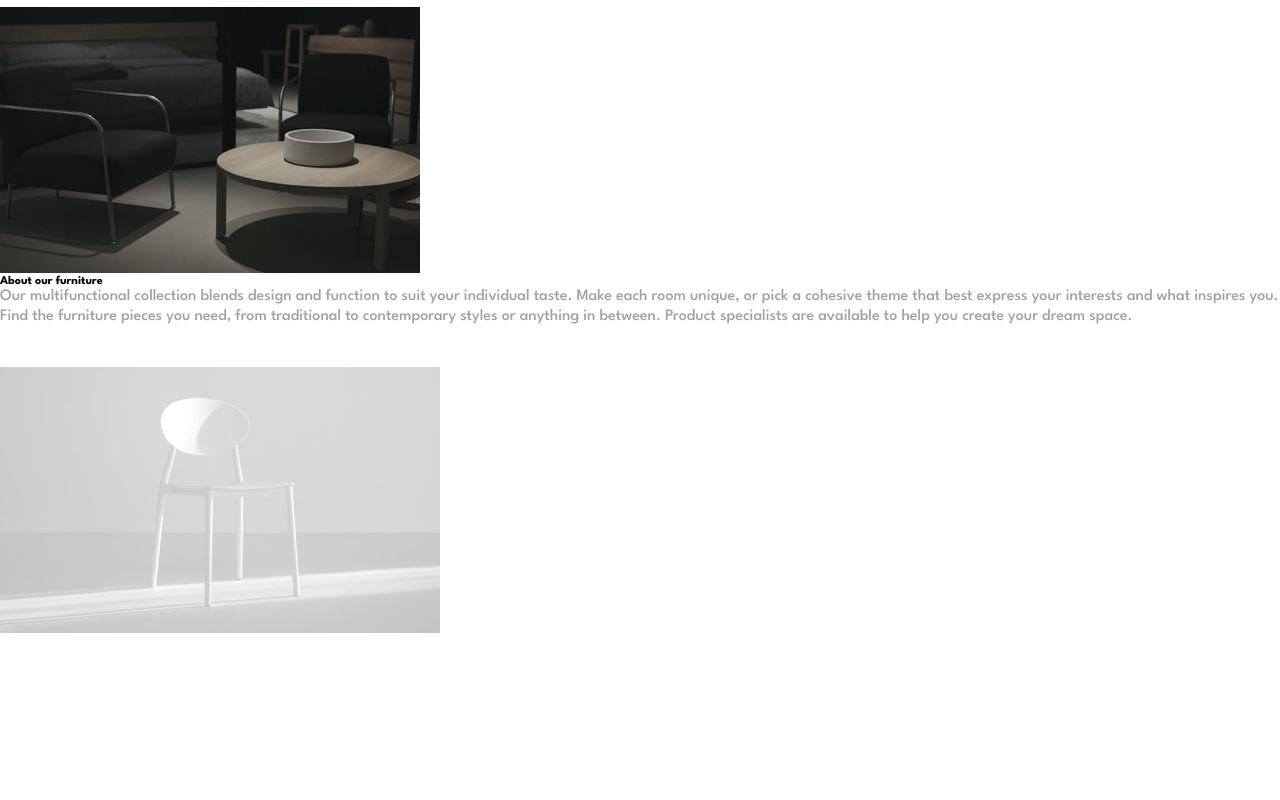
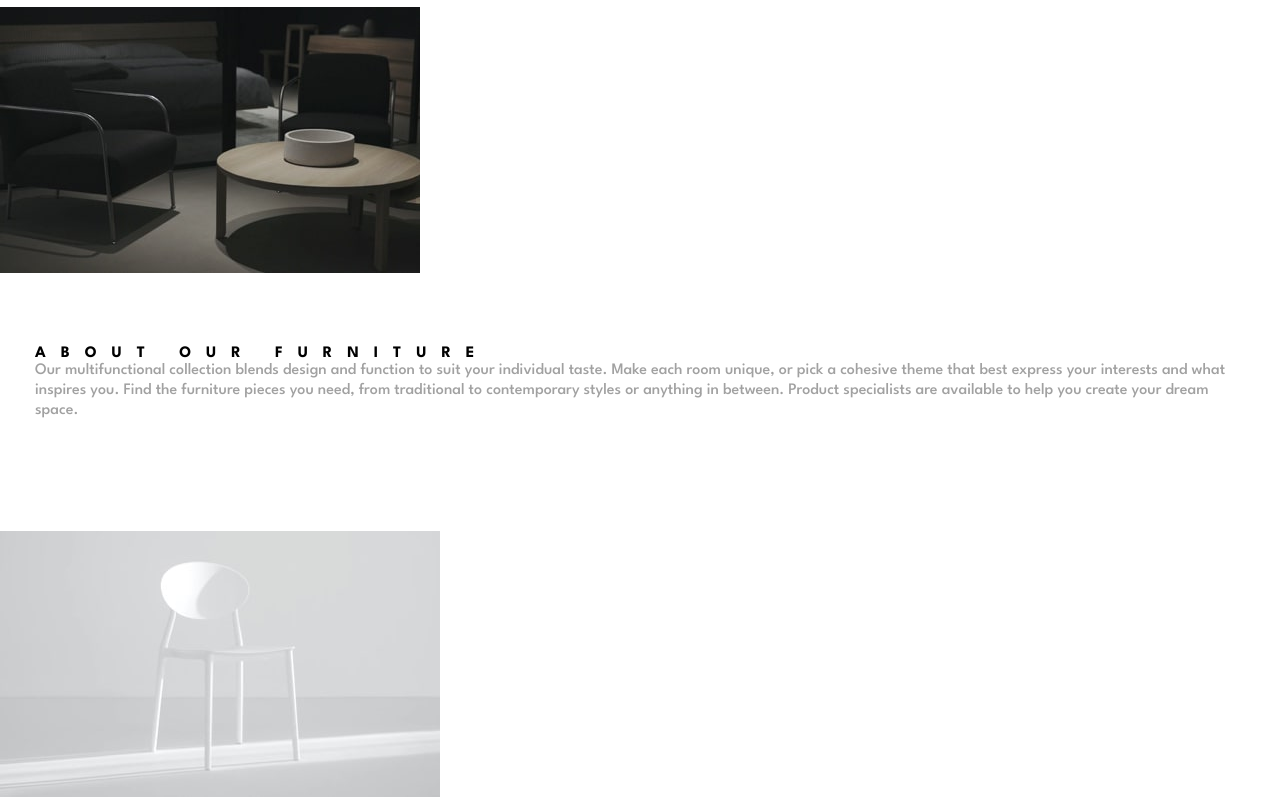
Before and after one commit to pauladeville/ecommerce-homepage, a website: page index.html in a window 1280 px wide. Shown: the part 637-1437 px from the top of the page. Before the commit the page ends 1273 px from the top, so only its background shows below. Drawn offline with Linux system fonts and the light colour scheme.

Commit message:
sass compiled

```diff
--- a/style.css
+++ b/style.css
@@ -121,7 +121,7 @@ header.menu-active::before {
   background-color: hsl(0deg, 0%, 63%);
 }
 
-.slider__text, #about {
+.slider__text {
   padding: 70px 35px;
 }
 
@@ -148,4 +148,14 @@ a {
   margin-right: 15px;
 }
 
+h2 {
+  font-size: 16px;
+  text-transform: uppercase;
+  letter-spacing: 15px;
+}
+
+.about__text {
+  padding: 70px 35px;
+}
+
 /*# sourceMappingURL=style.css.map */
```
Also changed, not shown: index.html (+1 -5 lines), 1 other file.
